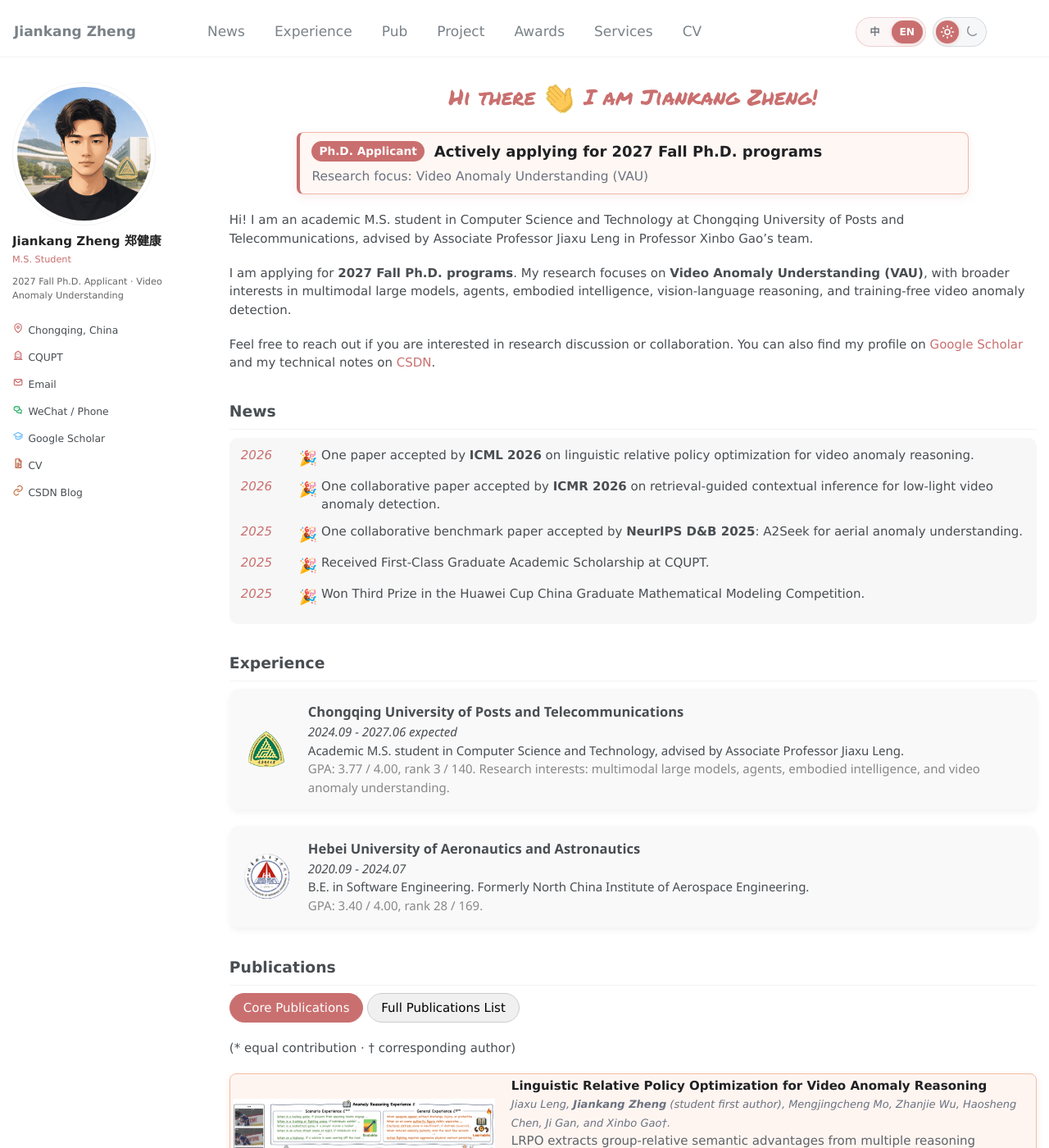
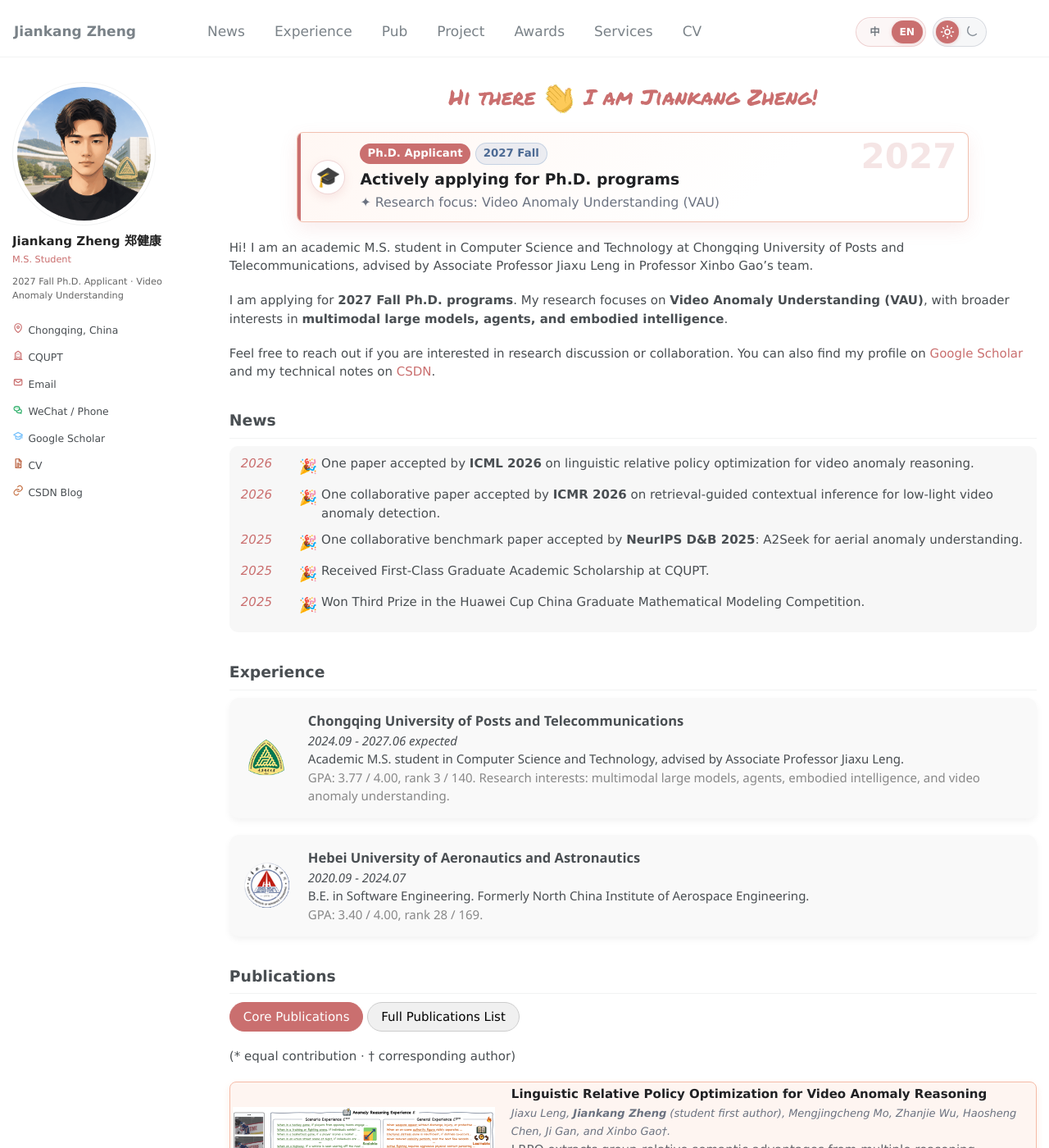
Before and after one commit to lemonzjk/lemonzjk.github.io, a Jekyll site: the page built from _pages/about.md, in a window 1280 px wide and 1400 px high. Shown: the whole window at 82% size. Built offline with Jekyll 4.4.1, drawn with Linux system fonts in a browser that asks for light colours; some web fonts are replaced.

Commit message:
Polish homepage research highlight

```diff
--- a/_config.yml
+++ b/_config.yml
@@ -6,7 +6,7 @@ description              : &description "Academic homepage of Jiankang Zheng, M.
 url                      : "https://lemonzjk.github.io"
 baseurl                  : ""
 repository               : "lemonzjk/lemonzjk.github.io"
-asset_version            : "20260703-ughr-code"
+asset_version            : "20260703-status-polish"
 
 author:
   avatar           : "/assets/avatar-ai-selected.png"
--- a/_pages/about.md
+++ b/_pages/about.md
@@ -13,14 +13,20 @@ redirect_from:
 <h1 class="main-heading">Hi there <img src="images/Hi.gif" width="40px" alt=""> I am Jiankang Zheng!</h1>
 
 <div class="status-banner status-banner--apply" aria-label="Ph.D. application status">
-  <span class="status-banner__badge">Ph.D. Applicant</span>
-  <span class="status-banner__main">Actively applying for 2027 Fall Ph.D. programs</span>
-  <span class="status-banner__meta">Research focus: Video Anomaly Understanding (VAU)</span>
+  <span class="status-banner__icon" aria-hidden="true">🎓</span>
+  <span class="status-banner__body">
+    <span class="status-banner__topline">
+      <span class="status-banner__badge">Ph.D. Applicant</span>
+      <span class="status-banner__season">2027 Fall</span>
+    </span>
+    <span class="status-banner__main">Actively applying for Ph.D. programs</span>
+    <span class="status-banner__meta"><span aria-hidden="true">✦</span> Research focus: Video Anomaly Understanding (VAU)</span>
+  </span>
 </div>
 
 Hi! I am an academic M.S. student in Computer Science and Technology at Chongqing University of Posts and Telecommunications, advised by Associate Professor Jiaxu Leng in Professor Xinbo Gao's team.
 
-I am applying for **2027 Fall Ph.D. programs**. My research focuses on **Video Anomaly Understanding (VAU)**, with broader interests in multimodal large models, agents, embodied intelligence, vision-language reasoning, and training-free video anomaly detection.
+I am applying for **2027 Fall Ph.D. programs**. My research focuses on **Video Anomaly Understanding (VAU)**, with broader interests in **multimodal large models, agents, and embodied intelligence**.
 
 Feel free to reach out if you are interested in research discussion or collaboration. You can also find my profile on [Google Scholar](https://scholar.google.com/citations?user=ntH6xVMAAAAJ) and my technical notes on [CSDN](https://blog.csdn.net/lemonzjk).
 
--- a/assets/css/home.css
+++ b/assets/css/home.css
@@ -62,44 +62,103 @@
 
     .status-banner {
       align-items: center;
-      background: #fff7f3;
-      border: 1px solid #efb8a5;
-      border-left: 4px solid #ca6f6f;
+      background: linear-gradient(135deg, #fff7f3 0%, #fff 68%);
+      border: 1px solid rgba(239, 184, 165, 0.85);
       border-radius: 8px;
-      box-shadow: 0 4px 12px rgba(202, 111, 111, 0.12);
+      box-shadow: 0 8px 22px rgba(202, 111, 111, 0.12);
       color: #3f3f46;
+      display: grid;
+      gap: 12px;
+      grid-template-columns: 48px minmax(0, 1fr);
+      margin: 0 auto 20px;
+      max-width: 820px;
+      overflow: hidden;
+      padding: 12px 16px;
+      position: relative;
+    }
+
+    .status-banner::before {
+      background: #ca6f6f;
+      content: "";
+      height: 100%;
+      left: 0;
+      position: absolute;
+      top: 0;
+      width: 4px;
+    }
+
+    .status-banner::after {
+      color: rgba(202, 111, 111, 0.18);
+      content: "2027";
+      font-size: 42px;
+      font-weight: 800;
+      line-height: 1;
+      position: absolute;
+      right: 14px;
+      top: 8px;
+    }
+
+    .status-banner__icon {
+      align-items: center;
+      background: #fff;
+      border: 1px solid rgba(202, 111, 111, 0.28);
+      border-radius: 999px;
+      box-shadow: 0 4px 12px rgba(202, 111, 111, 0.14);
+      display: inline-flex;
+      font-size: 1.35rem;
+      height: 42px;
+      justify-content: center;
+      position: relative;
+      width: 42px;
+      z-index: 1;
+    }
+
+    .status-banner__body {
+      display: grid;
+      gap: 5px;
+      min-width: 0;
+      position: relative;
+      z-index: 1;
+    }
+
+    .status-banner__topline {
+      align-items: center;
       display: flex;
       flex-wrap: wrap;
-      gap: 8px 12px;
-      margin: 0 auto 20px;
-      max-width: 820px;
-      padding: 10px 14px;
+      gap: 6px;
     }
 
-    .status-banner__badge {
-      background: #ca6f6f;
+    .status-banner__badge,
+    .status-banner__season {
       border-radius: 999px;
-      color: #fff;
-      flex: 0 0 auto;
-      font-size: 0.76rem;
+      display: inline-flex;
+      font-size: 0.74rem;
       font-weight: 700;
       line-height: 1.25;
       padding: 4px 9px;
     }
 
+    .status-banner__badge {
+      background: #ca6f6f;
+      color: #fff;
+    }
+
+    .status-banner__season {
+      background: rgba(131, 161, 199, 0.16);
+      border: 1px solid rgba(131, 161, 199, 0.36);
+      color: #4c6a94;
+    }
+
     .status-banner__main {
       color: #202124;
-      flex: 1 1 auto;
-      font-size: 1rem;
-      font-weight: 700;
+      font-size: 1.04rem;
+      font-weight: 760;
       line-height: 1.35;
-      min-width: 220px;
     }
 
     .status-banner__meta {
       color: #6b7280;
-      flex: 1 1 100%;
-      font-size: 0.86rem;
+      font-size: 0.88rem;
       line-height: 1.35;
     }
 
@@ -408,13 +467,25 @@
 
       @media (max-width: 720px) {
         .status-banner {
-            align-items: flex-start;
+            grid-template-columns: 40px minmax(0, 1fr);
             margin-bottom: 18px;
             padding: 10px 12px;
         }
 
+        .status-banner::after {
+            font-size: 34px;
+            right: 10px;
+            top: 8px;
+        }
+
+        .status-banner__icon {
+            font-size: 1.12rem;
+            height: 36px;
+            width: 36px;
+        }
+
         .status-banner__main {
-            min-width: 0;
+            font-size: 0.98rem;
         }
 
         .experience-logo {
--- a/assets/css/theme-toggle.css
+++ b/assets/css/theme-toggle.css
@@ -110,16 +110,35 @@ html[data-theme="dark"] .experience-card {
 }
 
 html[data-theme="dark"] .status-banner {
-  background: #201c20;
+  background: linear-gradient(135deg, #201c20 0%, #171b21 72%);
   border-color: rgba(226, 139, 139, 0.38);
-  border-left-color: #d37c7c;
   box-shadow: 0 10px 24px rgba(0, 0, 0, 0.18);
   color: #d8dde3;
+}
+
+html[data-theme="dark"] .status-banner::before {
+  background: #d37c7c;
+}
+
+html[data-theme="dark"] .status-banner::after {
+  color: rgba(211, 124, 124, 0.14);
+}
+
+html[data-theme="dark"] .status-banner__icon {
+  background: #242a32;
+  border-color: rgba(211, 124, 124, 0.34);
+  box-shadow: none;
 }
 
 html[data-theme="dark"] .status-banner__badge {
   background: #d37c7c;
   color: #111418;
+}
+
+html[data-theme="dark"] .status-banner__season {
+  background: rgba(131, 161, 199, 0.16);
+  border-color: rgba(131, 161, 199, 0.34);
+  color: #b8cff0;
 }
 
 html[data-theme="dark"] .status-banner__main {
```
Also changed, not shown: _pages/about-zh.md (+10 -4 lines).
